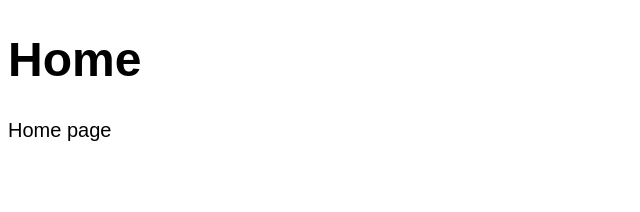
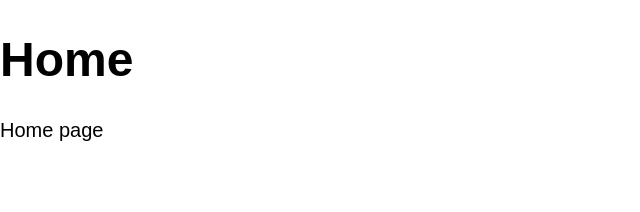
Before and after one commit to amatter23/Freelance-Task-Manager, a React (Create React App) app in the folder frontend/: page / in a window 1280 px wide. Shown: the top 212 px of the page, without its empty margins (0-640 px from the left). Built offline with nearby package versions, Linux system fonts and the light colour scheme.

Commit message:
add colors

```diff
--- a/frontend/src/index.css
+++ b/frontend/src/index.css
@@ -1,8 +1,11 @@
 body {
   font-size: 16px; /* Change this value to adjust the base font size */
-  font-family: 'Nunito', sans-serif;
-  font-family: 'Playfair Display', serif;
   font-family: 'Rubik', sans-serif;
+  margin: 0;
+  box-sizing: border-box;
+}
+* {
+  box-sizing: border-box;
 }
 
 /* Define CSS variables for margin, padding, and font sizes */
@@ -10,6 +13,18 @@ body {
   --global-margin: 1rem;
   --global-padding: 1rem;
   --global-font-size: 16px;
+  --global-gap: 1rem;
+  --global-border-radius: 0.5rem;
+  --background-color: #ced3ce;
+  --background-color1: #fbf8f3;
+  --tect-color1: #1d1d1d;
+  --tect-color2: #62605f;
+  --color1: #3f5882;
+  --color1-1: #e9e9e8;
+  --color2: #e0a8af;
+  --color2-1: #f7edea;
+  --color3: #f2d0a4;
+  --color3-1: #fbefe4;
 }
 
 /* Use the CSS variables for margin, padding, and font sizes */
```
